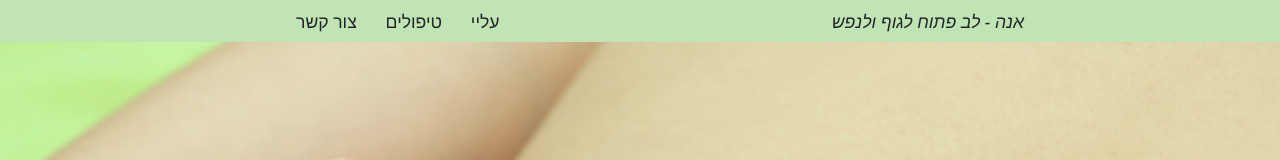
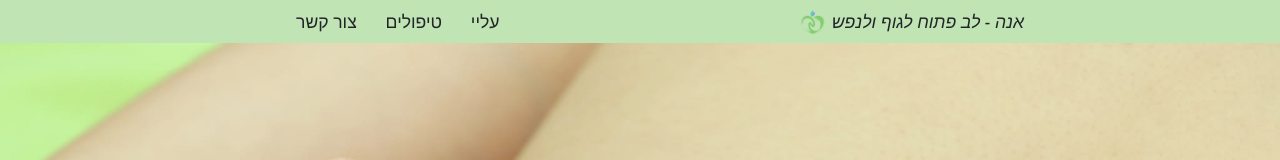
Before and after one commit to Silveronski/massuese-landingpage, a React (Vite) app: page / in a window 1280 px wide. Shown: the top 160 px of the page. Built offline with nearby package versions, Linux system fonts and the light colour scheme.

Commit message:
added logo

```diff
--- a/src/components/Navbar.jsx
+++ b/src/components/Navbar.jsx
@@ -1,4 +1,5 @@
-import React from 'react'
+import React from 'react';
+import Logo from '../assets/images/Logo.png';
 
 const Navbar = () => {
   return (
@@ -8,7 +9,7 @@
                 <li>צור קשר</li>
                 <li>טיפולים</li>
                 <li>עליי</li>
-                <li>אנה - לב פתוח לגוף ולנפש</li>
+                <li><img src={Logo} alt=""/> אנה - לב פתוח לגוף ולנפש</li>
             </ul>
         </nav>
     </header>
--- a/src/styles/style.scss
+++ b/src/styles/style.scss
@@ -60,14 +60,20 @@
                 font-size: 1.1rem;
                 transition: 0.5s;
                 &:last-child{
+                    display: flex;
+                    gap: 5px;
                     margin-left: auto;
                     margin-right: 25%;
                     font-style: italic;
                     font-weight: 500;
+                    img{
+                        width: 28px;
+                    }
                 }
                 &:hover{
                     color: rgba(0, 0, 0, 0.551);
                 }
+
             }
         }
     }
@@ -118,7 +124,6 @@
         display: flex;
         align-items: center;
         justify-content: center;
-
         .aboutMe-wrapper{
             width: 50%;
             h2{
@@ -152,9 +157,12 @@
     }
 
     .treatments-container{
+        display: flex;
+        align-items: center;
+        justify-content: center;
+        margin-top: 5%;
         h3{
             text-align: center;
-            margin-top: 5%;
             font-style: italic;
             font-size: 4rem;
         }
```
Also changed, not shown: src/assets/images/Logo.png (added).
